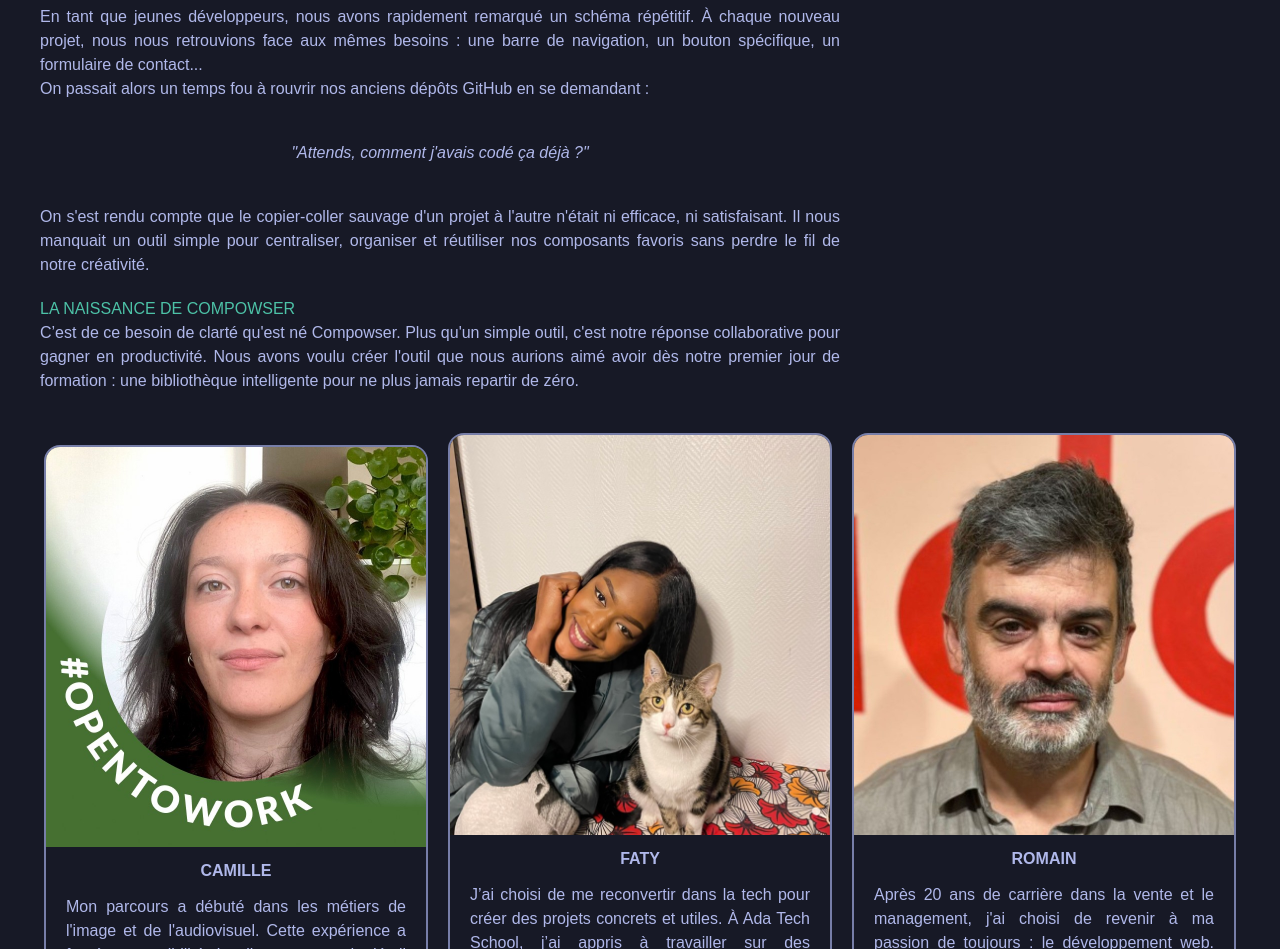
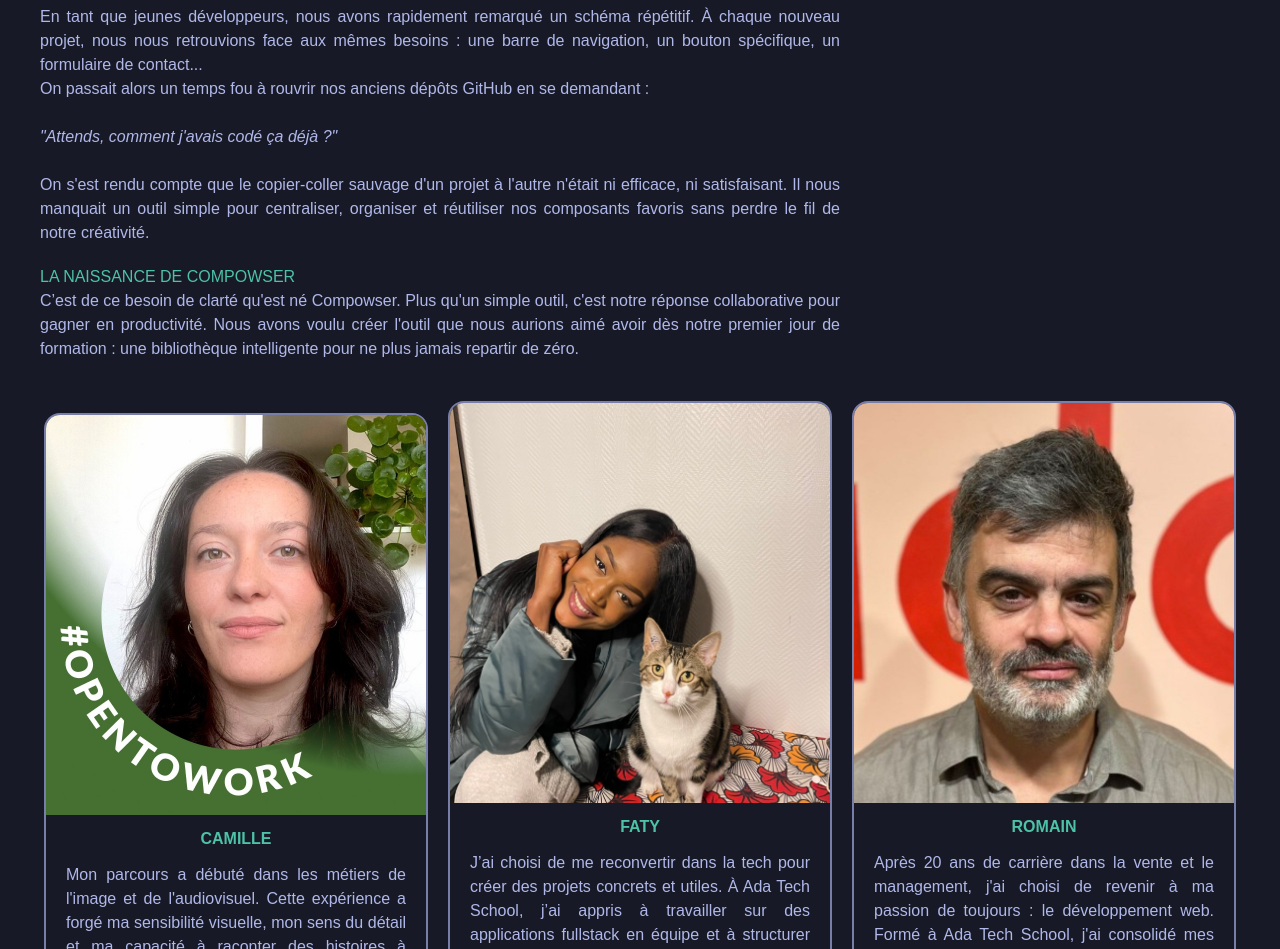
Before and after one commit to rchouhani/compowser, a Next.js app in the folder compowser/: page /about in a window 1280 px wide. Shown: the part 323-1272 px from the top of the page. Built offline with nearby package versions, Linux system fonts and the light colour scheme.

Commit message:
edit: About page + article component

```diff
--- a/compowser/src/app/about/page.js
+++ b/compowser/src/app/about/page.js
@@ -52,12 +52,13 @@
                     </p>
                     <p>
                         On passait alors un temps fou à rouvrir nos anciens dépôts GitHub en se demandant :
+                    </p>
                         <br/>
-                        <br/>
-                        <p className="italic my-4 text-center">
+                        <p className="italic">
                             "Attends, comment j'avais codé ça déjà ?"
                         </p>
                         <br/>
+                    <p>
                         On s'est rendu compte que le copier-coller sauvage d'un projet à l'autre n'était ni efficace, ni satisfaisant.
                         Il nous manquait un outil simple pour centraliser, organiser et réutiliser nos composants favoris sans perdre le fil de notre créativité.
                     </p>
@@ -71,9 +72,6 @@
                         jamais repartir de zéro.
                     </p>
                 </article>
-
-
-
             </div>
 
             <div className="flex flex-row justify-center items-center gap-5 ">
--- a/compowser/src/app/components/Article.js
+++ b/compowser/src/app/components/Article.js
@@ -12,10 +12,9 @@
         />
       </div>
 
-      <h2 className="uppercase font-black py-3 px-5 text-(--textColor) text-center">
+      <h2 className="uppercase font-black py-3 px-5 text-(--logoColor) text-center">
         {name}
       </h2>
-
       <p className="px-5 pb-5 text-justify text-(--textColor)">
         {text}
       </p>
```
